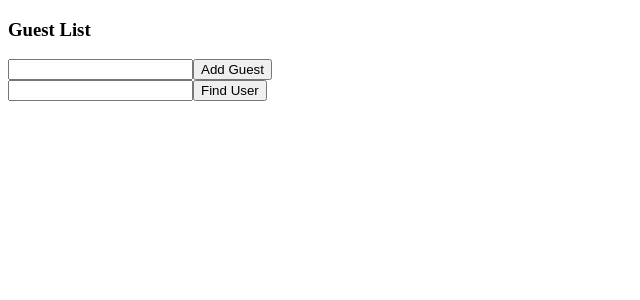
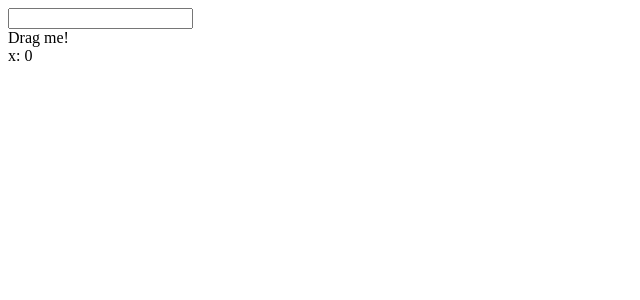
Before and after one commit to 00jongyun00/ts-react-handbook, a React (Create React App) app: page / in a window 1280 px wide. Shown: the top 300 px of the page, without its empty margins (0-640 px from the left). Built offline with nearby package versions, Linux system fonts and the light colour scheme.

Commit message:
Handling Drag Events Too!

```diff
--- /dev/null
+++ b/src/event/EventComponent.tsx
@@ -0,0 +1,25 @@
+import { useState } from "react";
+
+const EventsComponent: React.FC = () => {
+    const [x, setX] = useState(0);
+    const onChange = (event: React.ChangeEvent<HTMLInputElement>) => {
+        console.log(event);
+    };
+
+    const onDragStart = (event: React.DragEvent<HTMLDivElement>) => {
+        console.log(event);
+        setX(event.screenX);
+    };
+
+    return (
+        <div>
+            <input onChange={onChange} />
+            <div draggable onDragStart={onDragStart}>
+                Drag me!
+            </div>
+            <div>x: {x}</div>
+        </div>
+    );
+};
+
+export default EventsComponent;
--- a/src/index.tsx
+++ b/src/index.tsx
@@ -1,12 +1,10 @@
 import ReactDOM from "react-dom";
-import GuestList from "./state/GeustList";
-import UserSearch from "./state/UserSearch";
+import EventsComponent from "./event/EventComponent";
 
 const App = () => {
     return (
         <div>
-            <GuestList />
-            <UserSearch />
+            <EventsComponent />
         </div>
     );
 };
```
